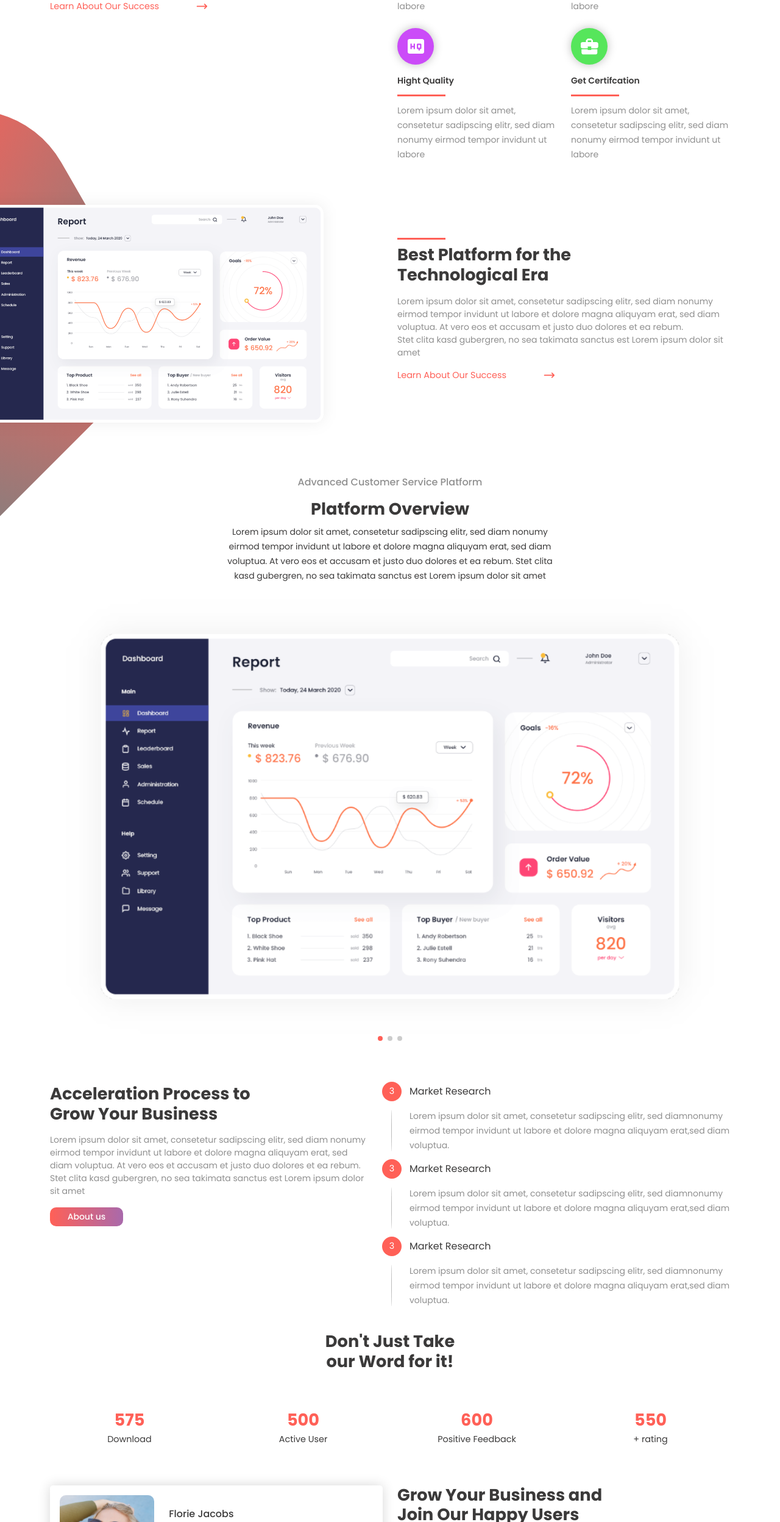
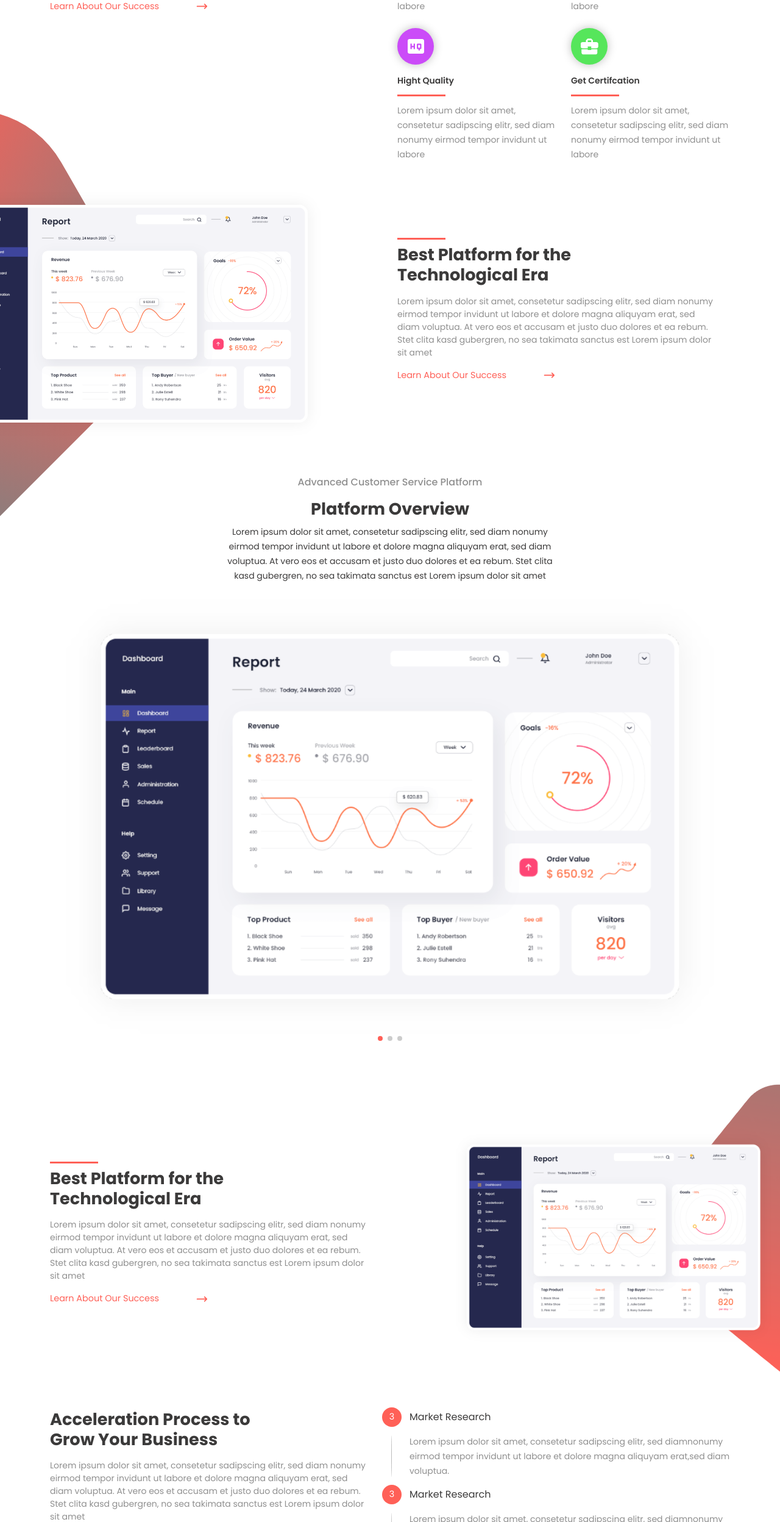
Before and after one commit to AshrafElsaghier1/study, a React (Vite) app: page / in a window 1280 px wide. Shown: the part 988-3484 px from the top of the page at 61% size. Built offline with nearby package versions, Linux system fonts and the light colour scheme.

Commit message:
final task

```diff
--- a/src/components/businesscomp/business.scss
+++ b/src/components/businesscomp/business.scss
@@ -1,14 +1,4 @@
 #business {
-    .business__inner-left {
-        span {
-            width: calc(100% - 20px);
-
-            @media (max-width:991px) {
-                width: 100%;
-
-            }
-        }
-    }
 
     .business__inner-right {
         padding-left: 20px;
--- a/src/components/layout/LayoutComponent.jsx
+++ b/src/components/layout/LayoutComponent.jsx
@@ -18,7 +18,7 @@ const LayoutComponent = () => {
       <SolutionsComp />
       <Report />
       <PlatformOverviewComp />
-      {/* <TechnoComp /> */}
+      <TechnoComp />
       <BusinessComp />
       <Features />
       <Testimonial />
--- a/src/components/report/Report.jsx
+++ b/src/components/report/Report.jsx
@@ -1,15 +1,15 @@
 import { Col, Container, Row } from "react-bootstrap";
-import "./report.scss";
 import { data } from "../solutionComp/SolutionsComp";
 import CustomComponent from "../../customComponents/CustomComponent";
+import "./report.scss";
 const Report = () => {
   return (
     <div className="report" id="reports">
       <Container>
         <Row className="align-items-center">
-          <Col lg={6} className="report__inner-imgs">
+          <Col lg={6} className="sec__inner-imgs ">
             <div className="bg__img-container mb-4 mb-lg-0">
-              <img src="/assets/imgs/NoPath.png" alt="" />
+              <img src="/assets/imgs/report-1.png" alt="" draggable="false" />
             </div>
           </Col>
           <Col lg={6}>
--- a/src/components/report/report.scss
+++ b/src/components/report/report.scss
@@ -1,7 +1,7 @@
 #reports.report {
     position: relative;
 
-    .report__inner-imgs {
+    .sec__inner-imgs {
         img {
             width: 100%;
             margin: auto;
@@ -15,7 +15,6 @@
                 position: relative;
                 width: 50vw;
                 left: -11vw;
-
                 height: 450px;
 
                 &::before {
@@ -43,10 +42,34 @@
                 img {
                     position: absolute;
                     top: 50%;
-                    left: -.5vw;
-                    transform: translate(-.5vw, -50%);
+                    left: -4vw;
+                    transform: translate(-4vw, -50%);
                 }
             }
         }
+
+        @media (min-width: 992px) and (max-width:1330px) {
+
+            .bg__img-container {
+                img {
+
+                    left: -1.5vw;
+                    transform: translate(-1.5vw, -50%);
+                }
+            }
+        }
+
+        @media (min-width:1400px) {
+
+            .bg__img-container {
+                img {
+
+                    left: -2vw;
+                    transform: translate(-2vw, -50%);
+                }
+            }
+        }
+
+
     }
 }
--- a/src/components/technoComp/TechnoComp.jsx
+++ b/src/components/technoComp/TechnoComp.jsx
@@ -1,7 +1,38 @@
-import React from "react";
+import { Col, Container, Row } from "react-bootstrap";
 
+import { data } from "../solutionComp/SolutionsComp";
+import CustomComponent from "../../customComponents/CustomComponent";
+import "./techno.scss";
 const TechnoComp = () => {
-  return <div>TechnoComp</div>;
+  return (
+    <div className="techno" id="techno">
+      <Container>
+        <Row className="align-items-center">
+          <Col lg={6}>
+            <CustomComponent {...data}>
+              Best Platform for the <br /> Technological Era
+            </CustomComponent>
+          </Col>
+          <Col lg={6} className="sec__inner-imgs ">
+            <div className="bg__img-container mb-4 mb-lg-0">
+              <img
+                src="/assets/imgs/rectangle.png"
+                alt=""
+                draggable="false"
+                className="w-100 bg__img d-none d-lg-inline"
+              />
+              <img
+                src="/assets/imgs/report-1.png"
+                alt=""
+                draggable="false"
+                className="w-100 techno__img"
+              />
+            </div>
+          </Col>
+        </Row>
+      </Container>
+    </div>
+  );
 };
 
 export default TechnoComp;
--- /dev/null
+++ b/src/components/technoComp/techno.scss
@@ -0,0 +1,28 @@
+ #techno {
+     overflow: hidden;
+
+
+
+     .bg__img-container {
+
+         @media (min-width:992px) {
+
+             position: relative;
+
+             .bg__img {
+                 transform-origin: center;
+                 transform: rotate(249deg);
+                 position: relative;
+                 right: -30vw;
+             }
+
+             .techno__img {
+                 position: absolute;
+                 top: 50%;
+
+                 transform: translate(-85%, -50%);
+
+             }
+         }
+     }
+ }
--- a/src/customComponents/CustomComponent.scss
+++ b/src/customComponents/CustomComponent.scss
@@ -21,7 +21,12 @@
         color: var(--text-color);
 
         display: block;
+        width: calc(100% - 20px);
 
+        @media (max-width:991px) {
+            width: 100%;
+
+        }
     }
 
 
```
Also changed, not shown: public/assets/imgs/rectangle2.png (added), public/assets/imgs/report-1.png (renamed from public/assets/imgs/NoPath.png).
